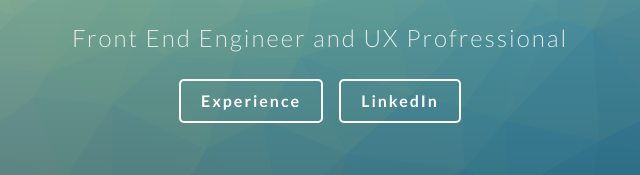
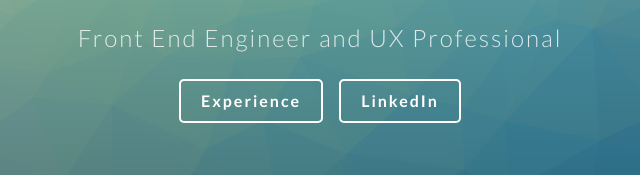
Before and after one commit to markmorrison/marksmorrison.com, a React app: page / in a window 1280 px wide. Shown: the part 376-551 px from the top of the page, 320-960 px from the left. Built offline with nearby package versions, Linux system fonts and the light colour scheme.

Commit message:
Update buildspec

```diff
--- a/buildspec.yml
+++ b/buildspec.yml
@@ -2,6 +2,8 @@
 
 phases:
   install:
+    runtime-versions:
+      node: 10.16.0
     commands:
       - echo Installing dependencies
       - npm install
--- a/public/index.html
+++ b/public/index.html
@@ -2,7 +2,7 @@
 <html lang="en">
   <head>
     <meta charset="utf-8">
-    <meta name="viewport" content="width=device-width, initial-scale=1, shrink-to-fit=no">
+    <meta name="viewport" content="width=device-width, initial-scale=1">
     <meta name="theme-color" content="#000000">
     <!--
       manifest.json provides metadata used when your web app is added to the
@@ -23,6 +23,7 @@
       Learn how to configure a non-root public URL by running `npm run build`.
     -->
     <title>Mark Morrison | Front-End Engineer and UX Professional</title>
+    <meta name="description" content="I am a Front-End Engineer based in Dallas, TX. I have 6+ years experience in a variety of front-end languages and frameworks, primarily focusing on Javascript. I have worked in creative agencies, e-commerce, and banking."></meta>
   </head>
   <body>
     <noscript>
--- a/src/components/main-header/main-header.js
+++ b/src/components/main-header/main-header.js
@@ -2,19 +2,24 @@
 import './main-header.css';
 
 function MainHeader() {
+  function scrollToSection(e) {
+    e.preventDefault();
+    const element = document.querySelector('#experience');
+    element.scrollIntoView({behavior: "smooth", block: "start"});
+    return false;
+  }
+
   return (
-    <div className="app">
-      <header className="mainHeader">
+    <header className="mainHeader" style={{height: `${window.innerHeight}px`}}>
       <div className="mainHeader__fade"></div>
       <h1 className="mainHeader__title">Mark S. Morrison</h1>
-        <p className="mainHeader__subtitle">Front End Engineer and UX Profressional</p>
+      <p className="mainHeader__subtitle">Front End Engineer and UX Professional</p>
       <div className="buttons">
-          <a href="#experience" className="button button-icon">Experience <i className="zmdi zmdi-chevron-right"></i></a>
+        <a href="#experience" className="button button-icon" onClick={scrollToSection}>Experience <i className="zmdi zmdi-chevron-right"></i></a>
         <a href="https://www.linkedin.com/in/mark-morrison" target="_blank" className="button button-icon">LinkedIn <i className="zmdi zmdi-chevron-right"></i></a>
       </div>
       <div className="mainHeader__arrow"></div>
     </header>
-    </div>
   );
 }
 
--- a/src/components/main-header/main-header.scss
+++ b/src/components/main-header/main-header.scss
@@ -1,9 +1,9 @@
 .mainHeader {
   position: relative;
   width: 100%;
-  height: 100vh;
-  top: 0px;
-  left: 0px;
+  min-height: 500px;
+  padding: 200px 0;
+  box-sizing: border-box;
   background: url('../../images/hero.png') no-repeat center top / cover;
   overflow: hidden;
   display: flex;
```
Also changed, not shown: src/components/main-header/main-header.css. Lines whose indentation alone changed are shown as unchanged.
